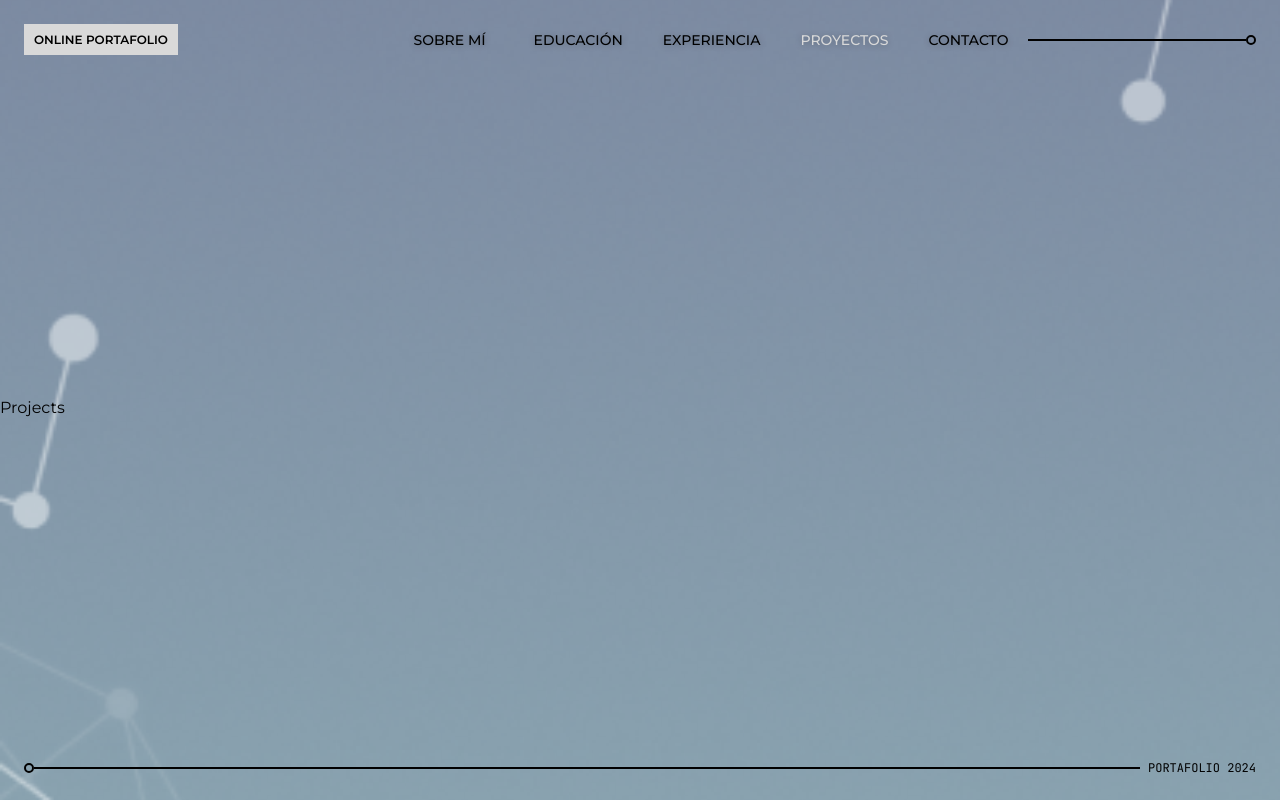
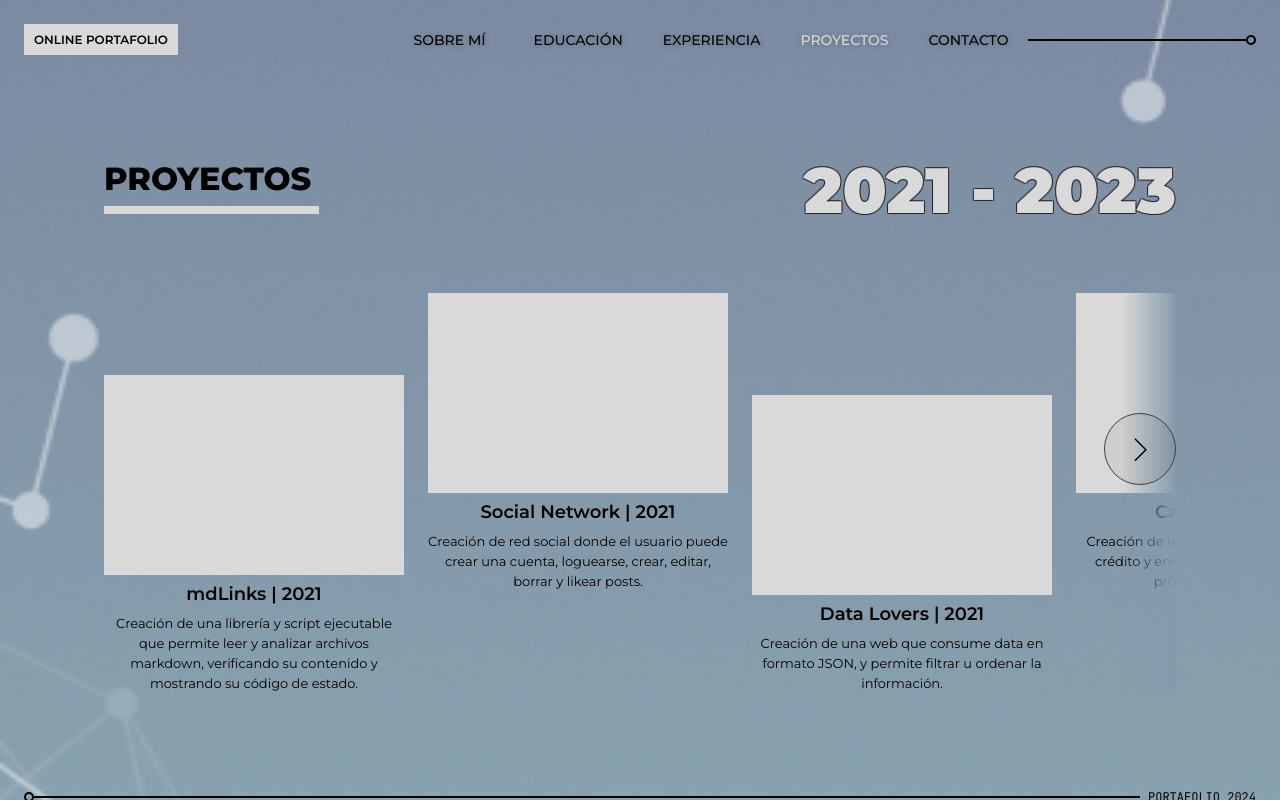
Before and after one commit to paolataboada/portfolio-paolataboada, a Next.js app: page /projects in a window 1280 px wide. Built offline with nearby package versions, Linux system fonts and the light colour scheme.

Commit message:
add projects page in mobile and desktop version

```diff
--- a/src/app/experience/Experience.module.css
+++ b/src/app/experience/Experience.module.css
@@ -112,7 +112,6 @@
     .main__workplace > p {
         grid-column: span 2;
         text-align: end;
-        /* margin: 1rem 0; */
         line-height: 1.5rem;
         padding: 1.5rem;
     }
--- /dev/null
+++ b/src/app/projects/Projects.module.css
@@ -0,0 +1,145 @@
+.main {
+    padding: 1rem 2.5rem;
+    flex-grow: 1;
+    display: flex;
+    flex-direction: column;
+}
+
+.main__wrapper {
+    display: flex;
+    flex-direction: column;
+    align-items: flex-start;
+}
+
+.main__title_section>p {
+    font-size: 2rem;
+    font-weight: 800;
+    padding: 0.5rem;
+    padding-left: 0;
+}
+
+.main__title_section>span {
+    background-color: #D9D9D9;
+    display: block;
+    height: 8px;
+    width: 100%;
+}
+
+.main__experience_period {
+    margin: 1.5rem;
+    margin-inline: auto;
+    font-weight: 900;
+    font-size: 45px;
+    color: #D9D9D9;
+    text-shadow:
+        -1px -1px 0 rgba(0, 0, 0, 0.5),
+        1px -1px 0 rgba(0, 0, 0, 0.5),
+        -1px 1px 0 rgba(0, 0, 0, 0.5),
+        1px 1px 0 rgba(0, 0, 0, 0.5);
+}
+
+.main__project {
+    width: 90%;
+    min-width: 300px;
+    margin-inline: auto;
+    padding: 0.5rem 0;
+    text-align: center;
+}
+
+.main__project>p {
+    font-size: 18px;
+    font-weight: 600;
+    padding-top: 0.5rem;
+}
+
+.main__project>p:last-child {
+    font-size: 13px;
+    font-weight: initial;
+    line-height: 1.25rem;
+}
+
+.main__project_view {
+    height: 200px;
+    width: 100%;
+    background-color: #D9D9D9;
+}
+
+
+@media (min-width: 850px) {
+    .main {
+        padding: 2.5rem;
+        flex-direction: row;
+        justify-content: space-evenly;
+    }
+
+    .main__wrapper {
+        display: grid;
+        grid-template-columns: repeat(6, 1fr);
+        grid-template-rows: min-content;
+        width: 100%;
+        margin-inline: 4rem;
+    }
+
+    .main__title_section {
+        margin: 2rem 0;
+        grid-column: span 3;
+        justify-self: flex-start;
+        align-self: initial;
+    }
+
+    .main__experience_period {
+        font-size: calc(2rem + 2.5vw);
+        margin: 2rem 0;
+        grid-column: span 3;
+        justify-self: flex-end;
+        align-self: initial;
+    }
+
+    .main__wrapper_project {
+        grid-column: span 6;
+
+        display: flex;
+        gap: 1.5rem;
+        overflow: hidden;
+        align-items: flex-end;
+        min-height: 400px;
+
+        position: relative;
+        margin: 2rem 0;
+    }
+
+    .main__wrapper_project>.main__project:nth-child(even) {
+        align-self: flex-start;
+    }
+
+    .main__wrapper_project::before {
+        content: "";
+        position: absolute;
+        top: 0;
+        right: 0;
+        width: 5%;
+        height: 100%;
+        background: linear-gradient(to right, transparent, rgb(133 155 171));
+        pointer-events: none;
+    }
+
+    .main__wrapper_project::after {
+        content: "";
+        position: absolute;
+        right: 0;
+        top: 30%;
+        width: 70px;
+        height: 70px;
+        border-radius: 50%;
+        border: 1.5px solid #404040;
+        background-color: rgba(0, 0, 0, 0.05);
+        background-image: url('/right-arrow.svg');
+        background-position: center;
+        background-repeat: no-repeat;
+        cursor: pointer;
+    }
+
+    .main__project {
+        padding: 0;
+    }
+}
--- a/src/app/projects/page.tsx
+++ b/src/app/projects/page.tsx
@@ -1,5 +1,57 @@
+import styles from "./Projects.module.css";
+
 const Projects = () => {
-	return <div>Projects</div>;
+	return (
+		<main className={styles.main}>
+			<div className={styles.main__wrapper}>
+				<div className={styles.main__title_section}>
+					<p>PROYECTOS</p>
+					<span></span>
+				</div>
+				<div className={styles.main__experience_period}>
+					2021 - 2023
+				</div>
+				<div className={styles.main__wrapper_project}>
+					<div className={styles.main__project}>
+						<div className={styles.main__project_view}></div>
+						<p>mdLinks | 2021</p>
+						<p>
+							Creación de una librería y script ejecutable que
+							permite leer y analizar archivos markdown,
+							verificando su contenido y mostrando su código de
+							estado.
+						</p>
+					</div>
+					<div className={styles.main__project}>
+						<div className={styles.main__project_view}></div>
+						<p>Social Network | 2021</p>
+						<p>
+							Creación de red social donde el usuario puede crear
+							una cuenta, loguearse, crear, editar, borrar y
+							likear posts.
+						</p>
+					</div>
+					<div className={styles.main__project}>
+						<div className={styles.main__project_view}></div>
+						<p>Data Lovers | 2021</p>
+						<p>
+							Creación de una web que consume data en formato
+							JSON, y permite filtrar u ordenar la información.
+						</p>
+					</div>
+					<div className={styles.main__project}>
+						<div className={styles.main__project_view}></div>
+						<p>Card Validation</p>
+						<p>
+							Creación de una web que valida tarjetas de crédito y
+							enmascara los primeros dígitos protegiendo los
+							datos.
+						</p>
+					</div>
+				</div>
+			</div>
+		</main>
+	);
 };
 
 export default Projects;
```
Also changed, not shown: public/right-arrow.svg (added).
